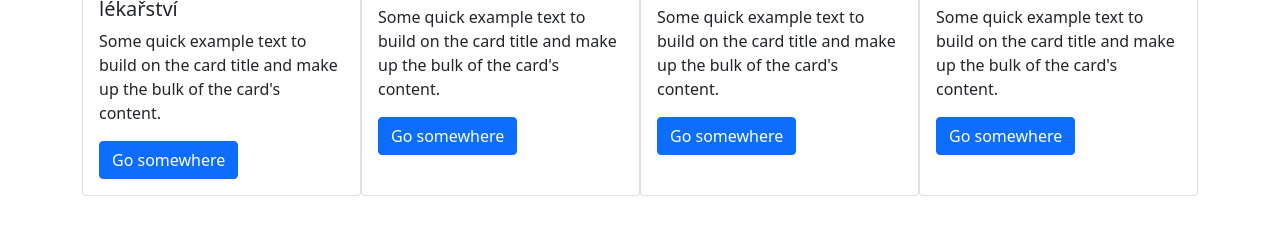
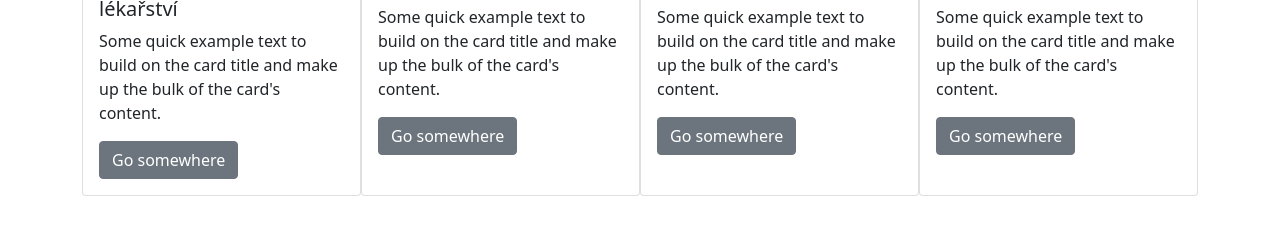
Before and after one commit to ellynvalesova/The-winners, a plain HTML site: page index.html in a window 1280 px wide. Shown: the part 540-772 px from the top of the page. Drawn offline with nearby package versions, Linux system fonts and the light colour scheme.

Commit message:
Změna barvy
Změna barvy tlačítek

```diff
--- a/index.html
+++ b/index.html
@@ -47,7 +47,7 @@
                             <div class="card-body">
                               <h5 class="card-title">Využití virtuální reality v lékařství</h5>
                               <p class="card-text">Some quick example text to build on the card title and make up the bulk of the card's content.</p>
-                              <a href="#" class="btn btn-primary">Go somewhere</a>
+                              <a href="#" class="btn btn-secondary">Go somewhere</a>
                             </div>
                         </div>
                         <div class="card" style="width: 18rem;">
@@ -55,7 +55,7 @@
                             <div class="card-body">
                               <h5 class="card-title">Card title</h5>
                               <p class="card-text">Some quick example text to build on the card title and make up the bulk of the card's content.</p>
-                              <a href="#" class="btn btn-primary">Go somewhere</a>
+                              <a href="#" class="btn btn-secondary">Go somewhere</a>
                             </div>
                         </div>
                         <div class="card" style="width: 18rem;">
@@ -63,7 +63,7 @@
                             <div class="card-body">
                               <h5 class="card-title">Card title</h5>
                               <p class="card-text">Some quick example text to build on the card title and make up the bulk of the card's content.</p>
-                              <a href="#" class="btn btn-primary">Go somewhere</a>
+                              <a href="#" class="btn btn-secondary">Go somewhere</a>
                             </div>
                         </div>
                         <div class="card" style="width: 18rem;">
@@ -71,7 +71,7 @@
                             <div class="card-body">
                               <h5 class="card-title">Card title</h5>
                               <p class="card-text">Some quick example text to build on the card title and make up the bulk of the card's content.</p>
-                              <a href="#" class="btn btn-primary">Go somewhere</a>
+                              <a href="#" class="btn btn-secondary">Go somewhere</a>
                             </div>
                         </div>
 
```
